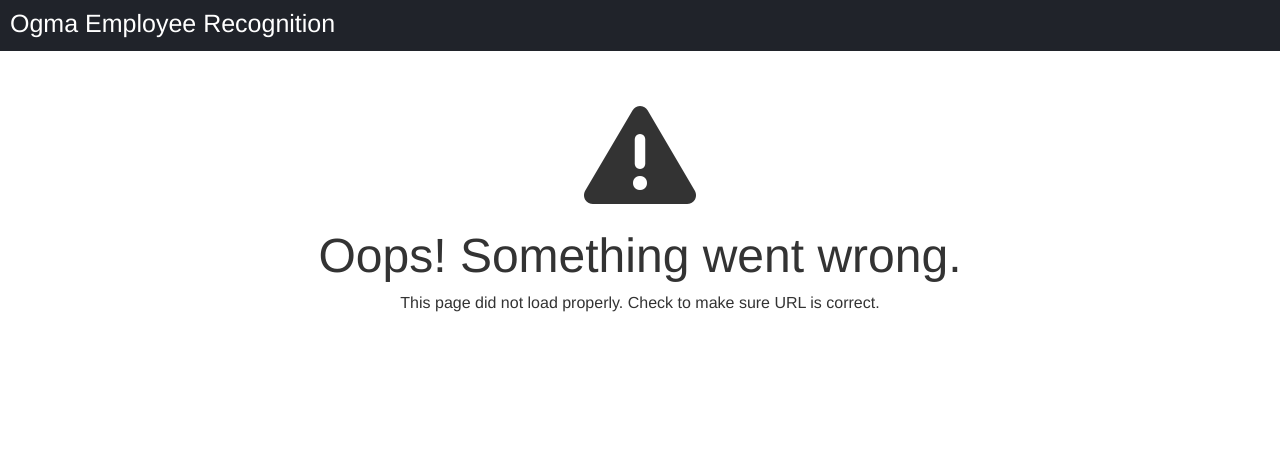
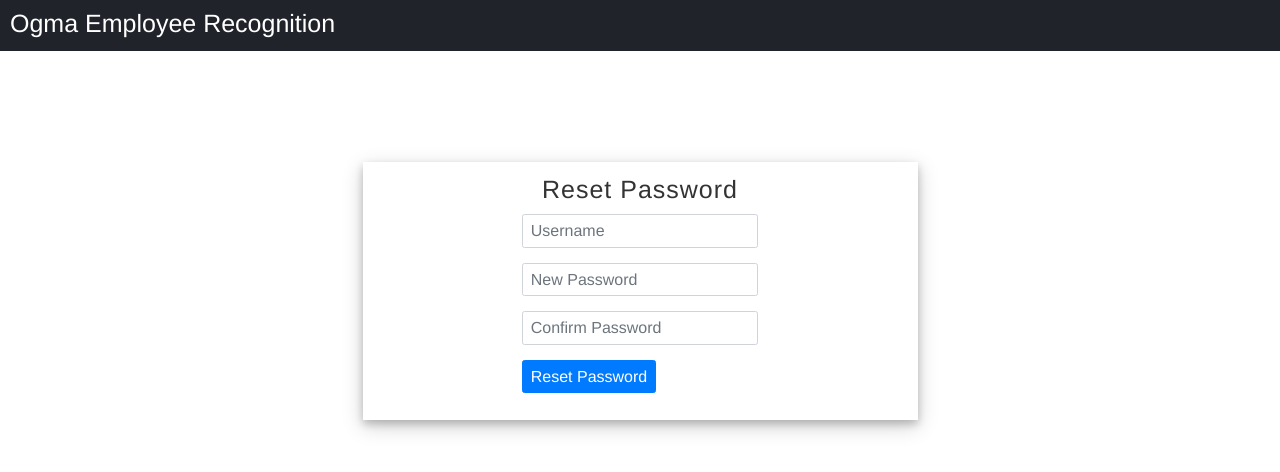
Before and after one commit to amac714/Employee_Recognition_Web_Portal, a React (Create React App) app in the folder client/: page /resetPassword in a window 1280 px wide. Shown: the top 472 px of the page. Built offline with nearby package versions, Linux system fonts and the light colour scheme.

Commit message:
added reset password component

```diff
--- a/client/src/App.js
+++ b/client/src/App.js
@@ -8,7 +8,7 @@ import ErrorPage from './components/error';
 import HomePage from './components/home';
 import ViewUsers from './components/adminViewUsers';
 import UserHomePage from './components/userHomePage';
-import UpdateUserInfo from './components/updateUserInfo';
+//import UpdateUserInfo from './components/updateUserInfo';
 import AdminDashboard from './components/adminDashboard';
 // import DesignAward from './components/designAward';
 import CreateAdmin from './components/createAdmin';
@@ -16,6 +16,7 @@ import EditAdmin from './components/editAdmin';
 import CreateUser from './components/createUser';
 import EditUser from './components/editUser';
 import './styles/styles.scss';
+import ResetPassword from './components/resetPassword';
 
 // import { Provider } from "react-redux"
 
@@ -41,6 +42,7 @@ class App extends Component {
             <Route path="/editUser" component={EditUser} />
             <Route path="/createUser" component={CreateUser} />
             <Route path="/adminViewUsers" component={ViewUsers} />
+            <Route path="/resetPassword" component={ResetPassword} />
             {/*<Route path="/updateUserInfo" component={UpdateUserInfo} />*/}
             {/*<Route path="/designAward" component={DesignAward} />*/}
             <Route component={ErrorPage} />
--- /dev/null
+++ b/client/src/components/resetPassword.js
@@ -0,0 +1,168 @@
+/*
+ * Description: The page where the user can reset their password
+ * */
+import React, { Component } from 'react';
+import {
+  Alert,
+  Container,
+  Button,
+  Form,
+  FormGroup,
+  FormFeedback,
+  Input,
+  Col,
+} from 'reactstrap';
+import axios from 'axios';
+
+class ResetPassword extends Component {
+  constructor() {
+    super();
+    this.state = {
+      username: '',
+      password: '',
+      confirm: '',
+      visible: null,
+      invalid: null,
+      invalidPW: null,
+      msg: '',
+      color: '',
+    };
+  }
+
+  onChange = e => {
+    this.setState({
+      [e.target.name]: e.target.value,
+      visible: false,
+      invalid: false,
+      invalidPW: false,
+    });
+  };
+
+  // Checks user inputs and resets password
+  onSubmit = e => {
+    e.preventDefault();
+    const { username, password, confirm } = this.state;
+    if (username === '') {
+      this.setState({ invalid: true });
+    } else if (username !== '' && password === '') {
+      this.setState({ invalidPW: true, msg: 'You must enter a password.' });
+    } else if (username !== '' && password !== confirm) {
+      this.setState({
+        invalidPW: true,
+        msg: 'Password does not match.',
+        password: '',
+        confirm: '',
+      });
+    } else if (username !== '' && password !== '') {
+      axios
+        .put('/reset-password', {
+          username: username,
+          password: password,
+        })
+        .then(res => {
+          this.setState(
+            {
+              visible: true,
+              color: 'success',
+              msg: 'Your password has been reset',
+              username: '',
+              password: '',
+              confirm: '',
+              invalid: false,
+              invalidPW: false,
+            },
+            () => {
+              window.setTimeout(() => {
+                this.props.history.push({
+                  pathname: '/userLogin',
+                });
+              }, 1000);
+            }
+          );
+        })
+        .catch(err => {
+          console.log(err);
+          this.setState({
+            visible: true,
+            color: 'danger',
+            msg: 'Username does not exist',
+          });
+        });
+    }
+  };
+
+  render() {
+    return (
+      <div>
+        <Container>
+          <Alert
+            color={this.state.color}
+            isOpen={this.state.visible}
+            className="form--alert"
+          >
+            {this.state.msg}
+          </Alert>
+          <div className="login--form login--inner">
+            <Col sm="12" md={{ size: 6, offset: 3 }}>
+              <h1 className="login--title">Reset Password</h1>
+            </Col>
+            <Form onSubmit={this.onSubmit}>
+              <Col sm="12" md={{ size: 6, offset: 3 }}>
+                <FormGroup>
+                  <Input
+                    type="text"
+                    className="input--form"
+                    invalid={this.state.invalid}
+                    name="username"
+                    placeholder="Username"
+                    value={this.state.username}
+                    onChange={this.onChange}
+                  />
+                  <FormFeedback invalid="true">
+                    You must enter a username.
+                  </FormFeedback>
+                </FormGroup>
+              </Col>
+
+              <Col sm="12" md={{ size: 6, offset: 3 }}>
+                <FormGroup>
+                  <Input
+                    className="input--form"
+                    invalid={this.state.invalidPW}
+                    type="password"
+                    name="password"
+                    placeholder="New Password"
+                    value={this.state.password}
+                    onChange={this.onChange}
+                  />
+                  <FormFeedback invalid="true">{this.state.msg}</FormFeedback>
+                </FormGroup>
+              </Col>
+
+              <Col sm="12" md={{ size: 6, offset: 3 }}>
+                <FormGroup>
+                  <Input
+                    className="input--form"
+                    type="password"
+                    name="confirm"
+                    placeholder="Confirm Password"
+                    value={this.state.confirm}
+                    onChange={this.onChange}
+                  />
+                </FormGroup>
+              </Col>
+
+              <Col sm="12" md={{ size: 6, offset: 3 }}>
+                <Button color="primary" type="submit" className="input--form">
+                  Reset Password
+                </Button>
+              </Col>
+            </Form>
+          </div>
+        </Container>
+      </div>
+    );
+  }
+}
+
+export default ResetPassword;
--- a/client/src/components/userLogin.js
+++ b/client/src/components/userLogin.js
@@ -3,6 +3,7 @@
  * */
 
 import React, { Component } from 'react';
+import { Link } from 'react-router-dom';
 import {
   Alert,
   Container,
@@ -141,6 +142,9 @@ class UserLogin extends Component {
                 </Button>
               </Col>
             </Form>
+            <Col sm="12" md={{ size: 6, offset: 3 }}>
+              <Link to="resetPassword" className="reset-pw">Reset Password?</Link>
+            </Col>
           </div>
         </div>
       </Container>
--- a/client/src/components/userViewGivenAwards.js
+++ b/client/src/components/userViewGivenAwards.js
@@ -3,7 +3,7 @@
  * */
 
 import React, {Component} from 'react';
-import {Table, Button, Row, Col} from 'reactstrap';
+import {Table, Button} from 'reactstrap';
 import Container from "reactstrap/es/Container";
 
 class UserViewMyAwards extends Component {
--- a/client/src/styles/components/_forms.scss
+++ b/client/src/styles/components/_forms.scss
@@ -32,3 +32,7 @@
 .user-button {
   margin-top: 20px;
 }
+
+.reset-pw {
+  font-size: $s-size;
+}
--- a/client/src/styles/components/_homePage.scss
+++ b/client/src/styles/components/_homePage.scss
@@ -1,9 +1,8 @@
 .home {
   align-items: center;
-  background: url('/images/homeImage.jpg');
   background-size: cover;
   display: flex;
-  height: 95vh;
+  //height: 95vh;
   justify-content: center;
 
 }
```
Also changed, not shown: 2 other files (tests, documents, lock files or other folders).
